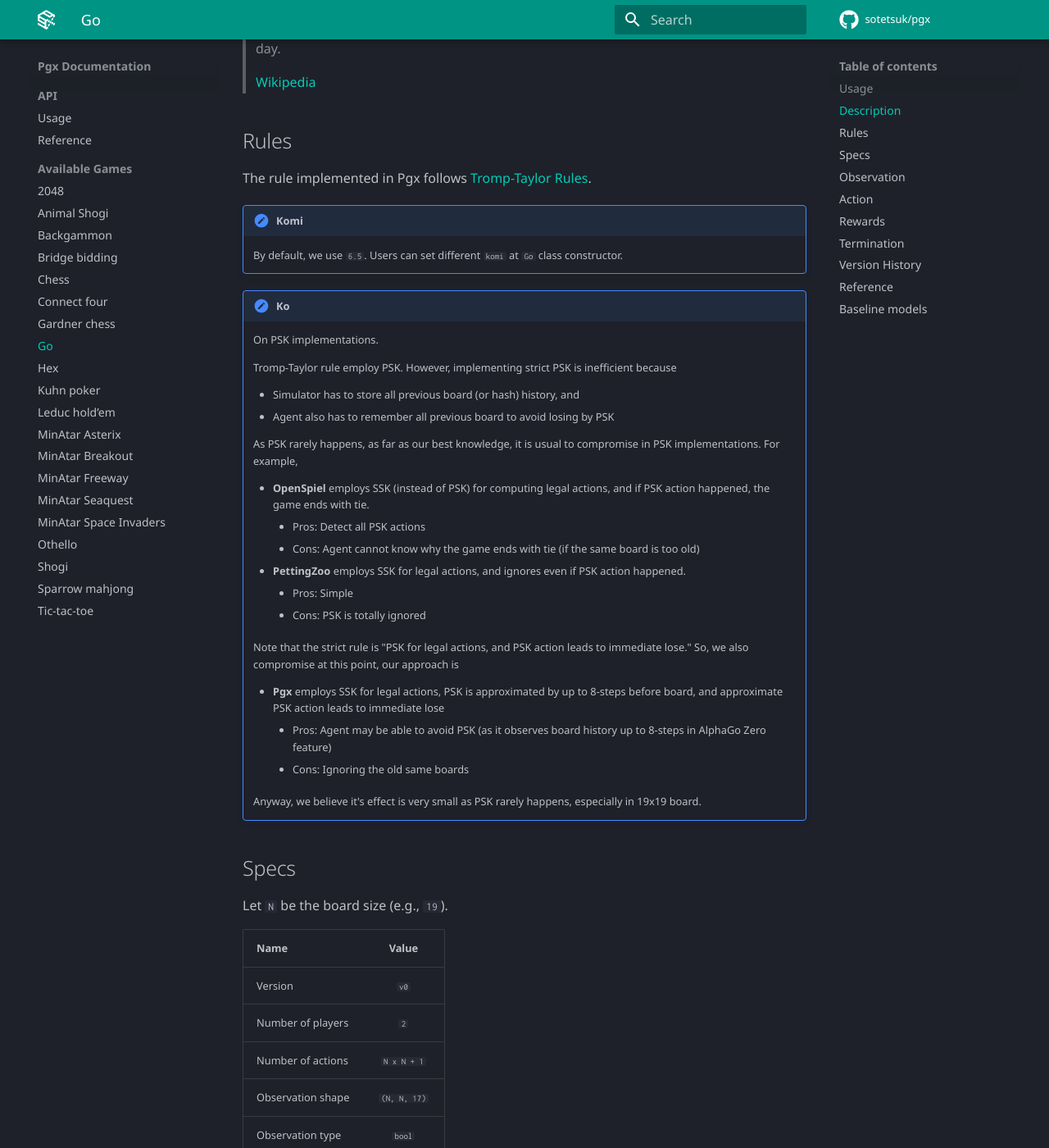
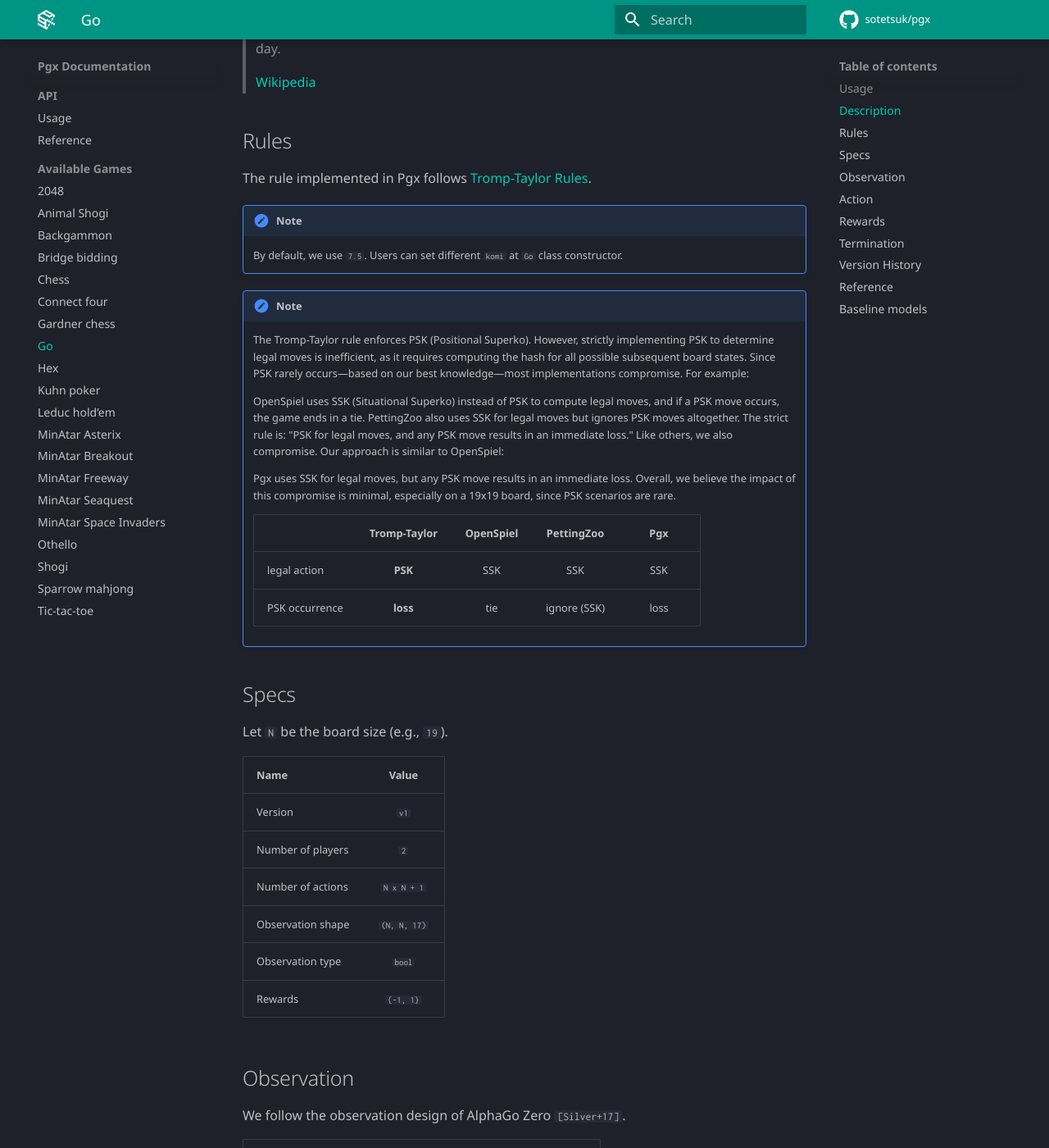
Before and after one commit to sotetsuk/pgx, an MkDocs documentation site: the page built from docs/go.md, in a window 1280 px wide and 1400 px high, scrolled down 892 px. Shown: the whole window at 82% size. Built offline with MkDocs 1.6.1 and Material for MkDocs 9.7.7, drawn with Linux system fonts in a browser that asks for light colours; comment, search, counter and statistics services are not loaded; some of the changed text lies outside the part shown.

Commit message:
[Release] v2.4.0 (#1254)

````diff
--- a/docs/go.md
+++ b/docs/go.md
@@ -26,7 +26,7 @@ or you can directly load `Go` class
 ```py
 from pgx.go import Go
 
-env = Go(size=19, komi=6.5)
+env = Go(size=19, komi=7.5)
 ```
 
 ## Description
@@ -39,38 +39,23 @@ env = Go(size=19, komi=6.5)
 
 The rule implemented in Pgx follows [Tromp-Taylor Rules](https://tromp.github.io/go.html).
 
-!!! note "Komi"
+!!! note Komi
 
-    By default, we use `6.5`. Users can set different `komi` at `Go` class constructor.
+    By default, we use `7.5`. Users can set different `komi` at `Go` class constructor.
 
 
-!!! note "Ko"
+!!! note Superko rule
 
-    On PSK implementations.
+    The Tromp-Taylor rule enforces PSK (Positional Superko). However, strictly implementing PSK to determine legal moves is inefficient, as it requires computing the hash for all possible subsequent board states. Since PSK rarely occurs—based on our best knowledge—most implementations compromise. For example:
 
-    Tromp-Taylor rule employ PSK. However, implementing strict PSK is inefficient because
+    OpenSpiel uses SSK (Situational Superko) instead of PSK to compute legal moves, and if a PSK move occurs, the game ends in a tie. PettingZoo also uses SSK for legal moves but ignores PSK moves altogether. The strict rule is: "PSK for legal moves, and any PSK move results in an immediate loss." Like others, we also compromise. Our approach is similar to OpenSpiel:
 
-    - Simulator has to store all previous board (or hash) history, and
-    - Agent also has to remember all previous board to avoid losing by PSK
+    Pgx uses SSK for legal moves, but any PSK move results in an immediate loss. Overall, we believe the impact of this compromise is minimal, especially on a 19x19 board, since PSK scenarios are rare.
 
-    As PSK rarely happens, as far as our best knowledge, it is usual to compromise in PSK implementations.
-    For example,
-
-    - **OpenSpiel** employs SSK (instead of PSK) for computing legal actions, and if PSK action happened, the game ends with tie.
-        - Pros: Detect all PSK actions
-        - Cons: Agent cannot know why the game ends with tie (if the same board is too old)
-    - **PettingZoo** employs SSK for legal actions, and ignores even if PSK action happened.
-        - Pros: Simple
-        - Cons: PSK is totally ignored
-
-    Note that the strict rule is "PSK for legal actions, and PSK action leads to immediate lose."
-    So, we also compromise at this point, our approach is
-
-    - **Pgx** employs SSK for legal actions, PSK is approximated by up to 8-steps before board, and approximate PSK action leads to immediate lose
-        - Pros: Agent may be able to avoid PSK (as it observes board history up to 8-steps in AlphaGo Zero feature)
-        - Cons: Ignoring the old same boards
-
-    Anyway, we believe it's effect is very small as PSK rarely happens, especially in 19x19 board.
+    | | Tromp-Taylor | OpenSpiel | PettingZoo | Pgx |
+    |:---|:---:|:---:|:---:|:---:|
+    | legal action | **PSK** | SSK | SSK | SSK |
+    | PSK occurrence | **loss** | tie | ignore (SSK) | loss |
 
 ## Specs
 
@@ -78,7 +63,7 @@ Let `N` be the board size (e.g., `19`).
 
 | Name | Value |
 |:---|:----:|
-| Version | `v0` |
+| Version | `v1` |
 | Number of players | `2` |
 | Number of actions | `N x N + 1` |
 | Observation shape | `(N, N, 17)` |
@@ -97,7 +82,7 @@ We follow the observation design of AlphaGo Zero `[Silver+17]`.
 | ... | ... |
 | `obs[:, :, -1]` | color of `player_id` |
 
-!!! note "Final observation dimension"
+!!! note Final observation dimension
 
     For the final dimension, there are two possible options:
 
@@ -140,6 +125,7 @@ Termination happens when
 
 ## Version History
 
+- `v1` : Superko rule change in [#1224](https://github.com/sotetsuk/pgx/pull/1224) (v2.4.0)
 - `v0` : Initial release (v1.0.0)
 
 ## Reference
--- a/pgx/__init__.py
+++ b/pgx/__init__.py
@@ -4,7 +4,7 @@ from pgx._src.types import Array, PRNGKey
 from pgx._src.visualizer import save_svg, save_svg_animation, set_visualization_config
 from pgx.core import Env, EnvId, State, available_envs, make
 
-__version__ = "2.3.0"
+__version__ = "2.4.0"
 
 __all__ = [
     # types
````
Also changed, not shown: README.md (+1 -1 lines), 1 other file.
